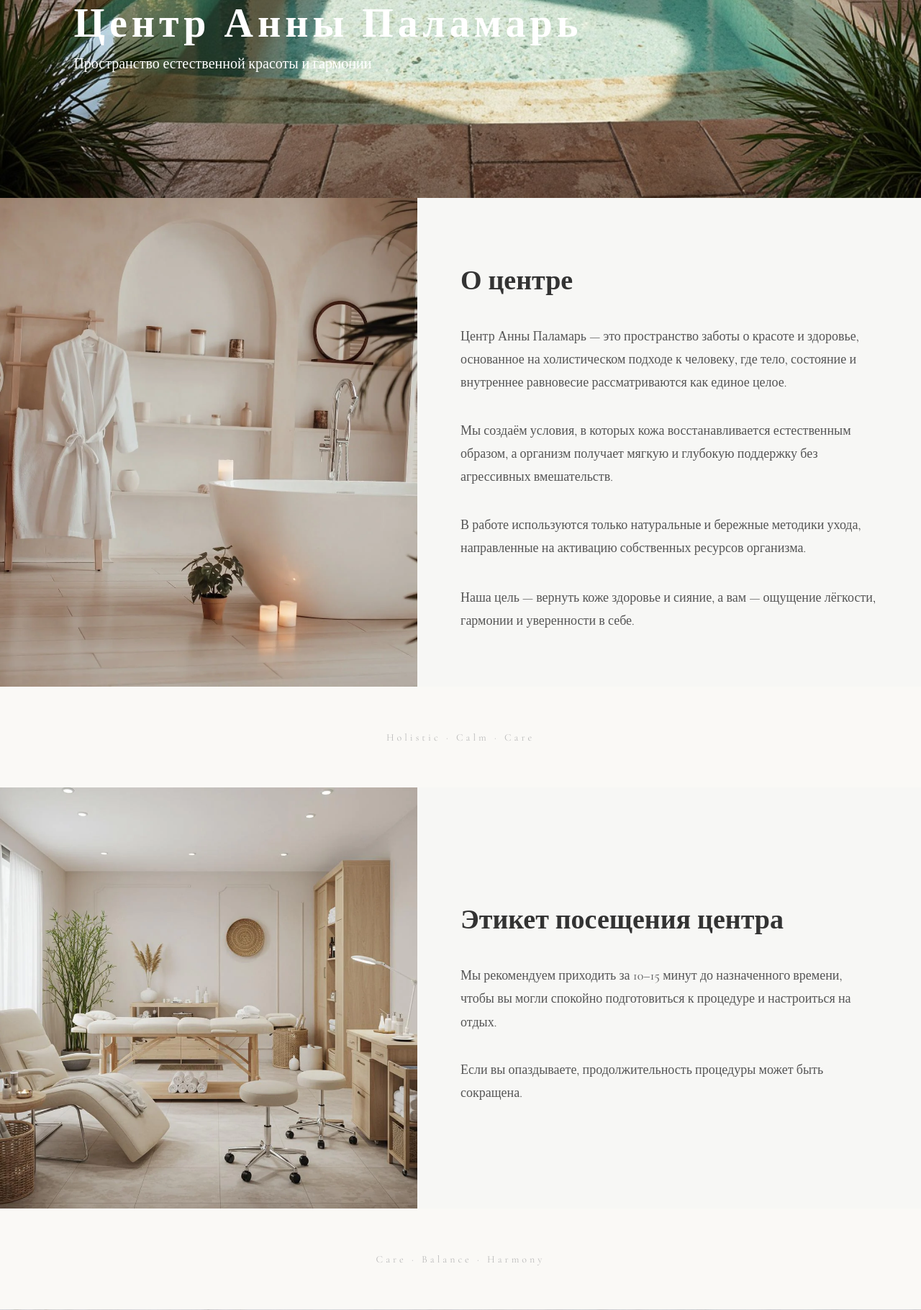
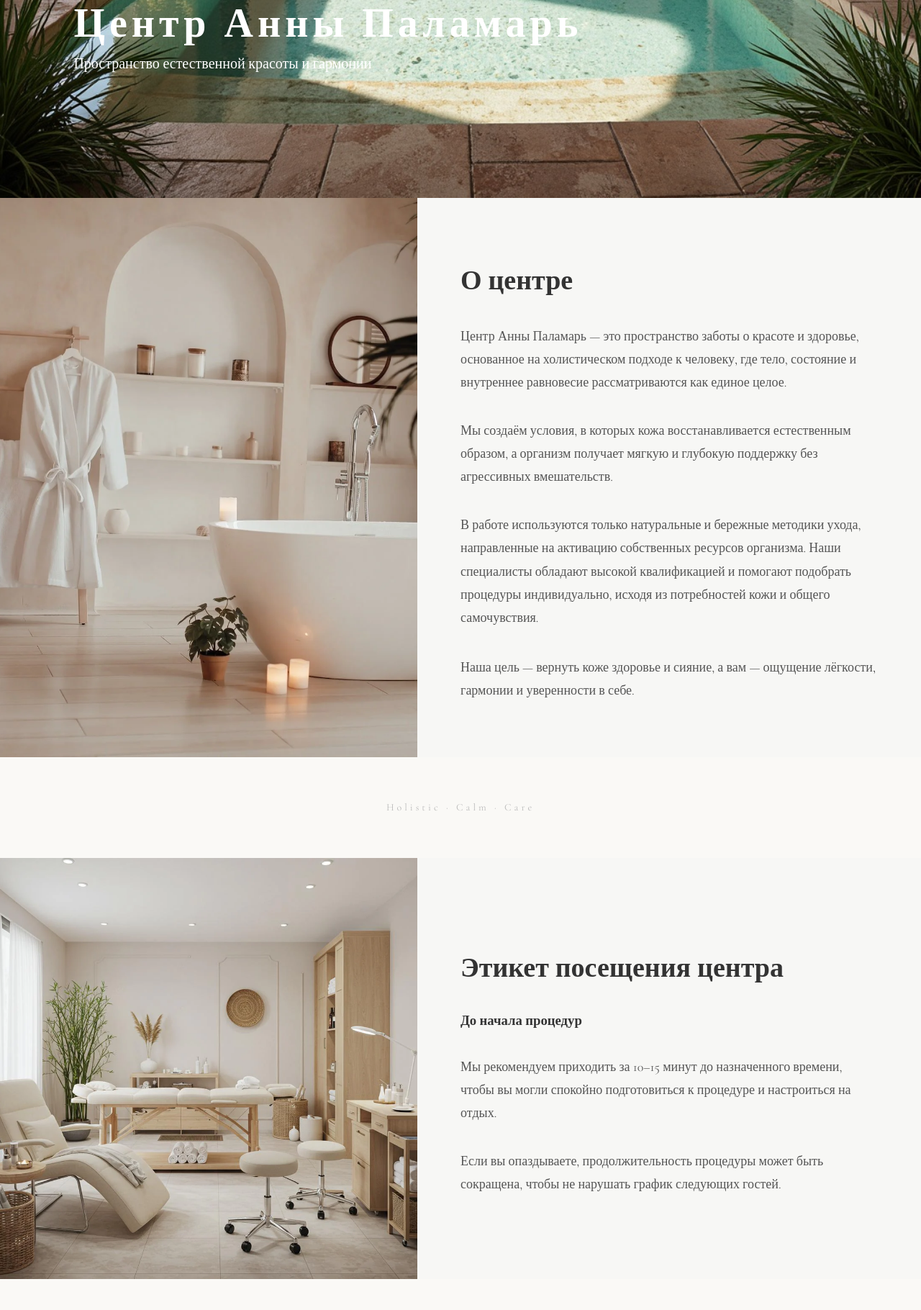
Before and after one commit to Sigmaboyyyt/spa-site, a Flask app: page / in a window 1280 px wide. Shown: the part 1005-2825 px from the top of the page at 72% size. Run offline with Flask 3, Linux system fonts and the light colour scheme.

Commit message:
update all site files

```diff
--- a/static/style.css
+++ b/static/style.css
@@ -36,7 +36,7 @@ body {
     margin-top: 10px;
 }
 
-/* КНОПКА */
+/* КНОПКА "О центре" */
 
 .top-button {
     position: absolute;
@@ -51,7 +51,7 @@ body {
     z-index: 10;
 }
 
-/* SPLIT БЛОКИ 50/50 */
+/* SPLIT 50/50 БЛОКИ */
 
 .about-split,
 .etiquette-split,
@@ -124,7 +124,7 @@ body {
     font-size: 14px;
 }
 
-/* POLICY */
+/* POLICY (текстурный фон) */
 
 .policy {
     background: url('/static/images/policy-bg.jpg') center/cover no-repeat;
@@ -149,7 +149,7 @@ body {
     line-height: 1.8;
 }
 
-/* CALM */
+/* CALM (фон спокойствия) */
 
 .calm {
     background: url('/static/images/calm-bg.jpg') center/cover no-repeat;
@@ -174,7 +174,7 @@ body {
     line-height: 1.8;
 }
 
-/* CONTACT */
+/* CONTACT / WHATSAPP */
 
 .contact {
     background: #f7f7f5;
@@ -192,12 +192,6 @@ body {
     margin-bottom: 30px;
 }
 
-.contact-content p {
-    font-size: 20px;
-    line-height: 1.8;
-    margin-bottom: 30px;
-}
-
 .phone {
     font-size: 36px;
     text-decoration: none;
@@ -212,7 +206,7 @@ body {
     .about-split,
     .etiquette-split,
     .philosophy-split {
-        flex-direction: row;
+        flex-direction: row; /* остаётся 50/50 */
     }
 
     .about-content,
--- a/templates/index.html
+++ b/templates/index.html
@@ -27,10 +27,29 @@
     </div>
     <div class="about-content">
         <h2>О центре</h2>
-        <p>Центр Анны Паламарь — это пространство заботы о красоте и здоровье, основанное на холистическом подходе к человеку, где тело, состояние и внутреннее равновесие рассматриваются как единое целое.</p>
-        <p>Мы создаём условия, в которых кожа восстанавливается естественным образом, а организм получает мягкую и глубокую поддержку без агрессивных вмешательств.</p>
-        <p>В работе используются только натуральные и бережные методики ухода, направленные на активацию собственных ресурсов организма.</p>
-        <p class="about-accent">Наша цель — вернуть коже здоровье и сияние, а вам — ощущение лёгкости, гармонии и уверенности в себе.</p>
+
+        <p>
+            Центр Анны Паламарь — это пространство заботы о красоте и здоровье,
+            основанное на холистическом подходе к человеку, где тело, состояние
+            и внутреннее равновесие рассматриваются как единое целое.
+        </p>
+
+        <p>
+            Мы создаём условия, в которых кожа восстанавливается естественным образом,
+            а организм получает мягкую и глубокую поддержку без агрессивных вмешательств.
+        </p>
+
+        <p>
+            В работе используются только натуральные и бережные методики ухода,
+            направленные на активацию собственных ресурсов организма. Наши специалисты
+            обладают высокой квалификацией и помогают подобрать процедуры индивидуально,
+            исходя из потребностей кожи и общего самочувствия.
+        </p>
+
+        <p class="about-accent">
+            Наша цель — вернуть коже здоровье и сияние, а вам — ощущение лёгкости,
+            гармонии и уверенности в себе.
+        </p>
     </div>
 </section>
 
@@ -43,28 +62,44 @@
     </div>
     <div class="etiquette-content">
         <h2>Этикет посещения центра</h2>
-        <p>Мы рекомендуем приходить за 10–15 минут до назначенного времени, чтобы вы могли спокойно подготовиться к процедуре и настроиться на отдых.</p>
-        <p>Если вы опаздываете, продолжительность процедуры может быть сокращена.</p>
+        <h3>До начала процедур</h3>
+
+        <p>
+            Мы рекомендуем приходить за 10–15 минут до назначенного времени,
+            чтобы вы могли спокойно подготовиться к процедуре и настроиться на отдых.
+        </p>
+
+        <p>
+            Если вы опаздываете, продолжительность процедуры может быть сокращена,
+            чтобы не нарушать график следующих гостей.
+        </p>
     </div>
 </section>
 
 <div class="soft-divider"><span>Care · Balance · Harmony</span></div>
 
-<!-- POLICY -->
+<!-- ОТМЕНА -->
 <section class="policy">
     <div class="policy-content">
         <h2>Отмена или перенос записи</h2>
-        <p>Если вам необходимо изменить время визита или отменить запись, пожалуйста, сообщите нам заранее.</p>
+        <p>
+            Если вам необходимо изменить время визита или отменить запись,
+            пожалуйста, сообщите нам заранее, чтобы мы могли предложить
+            удобное время другим гостям.
+        </p>
     </div>
 </section>
 
 <div class="soft-divider"><span>Silence · Relax · Restore</span></div>
 
-<!-- CALM -->
+<!-- СПОКОЙСТВИЕ -->
 <section class="calm">
     <div class="calm-content">
         <h2>Атмосфера спокойствия</h2>
-        <p>Для сохранения атмосферы отдыха просим переводить мобильные устройства в беззвучный режим во время процедур.</p>
+        <p>
+            Для сохранения атмосферы отдыха просим переводить мобильные устройства
+            в беззвучный режим во время процедур.
+        </p>
     </div>
 </section>
 
@@ -75,32 +110,39 @@
     <div class="philosophy-image">
         <img src="{{ url_for('static', filename='images/philosophy.jpg') }}">
     </div>
+
     <div class="philosophy-content">
         <h2>НАША ФИЛОСОФИЯ УХОДА</h2>
+
         <p>
             В Центре Анны Паламарь используются только натуральные методы ухода без инъекций и агрессивных вмешательств.
             Все процедуры направлены на:
         </p>
+
         <p>
             • восстановление естественного баланса кожи<br>
             • улучшение микроциркуляции и лимфотока<br>
             • глубокое расслабление мышц лица и тела<br>
             • естественное омоложение и сияние кожи
         </p>
+
         <p class="philosophy-accent">
-            Особое место занимает Bellabaci-терапия — метод вакуумного массажа, стимулирующий процессы обновления кожи и организма.
+            Особое место занимает Bellabaci-терапия — метод вакуумного массажа,
+            стимулирующий процессы обновления кожи и организма.
         </p>
     </div>
 </section>
 
 <div class="soft-divider"><span>Contact · Booking · Care</span></div>
 
-<!-- CONTACT -->
+<!-- WHATSAPP -->
 <section class="contact">
     <div class="contact-content">
         <h2>Запись и консультация</h2>
-        <p>Свяжитесь с нами, чтобы записаться на процедуры или получить персональную консультацию:</p>
-        <a href="tel:+994516873014" class="phone">+994 51 687 30 14</a>
+
+        <a href="https://wa.me/994516873014" class="phone" target="_blank">
+            Написать в WhatsApp
+        </a>
     </div>
 </section>
 
```
